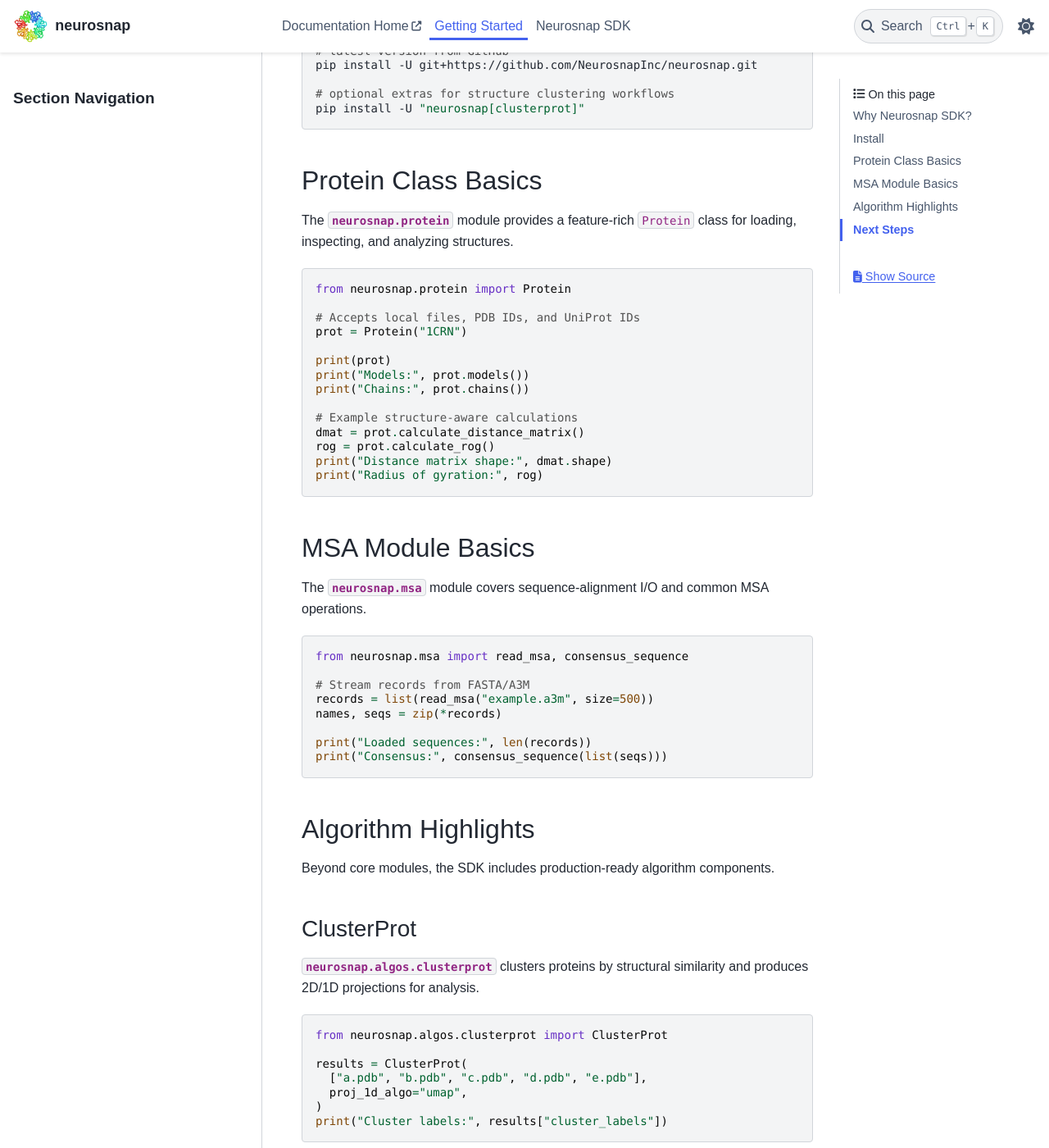
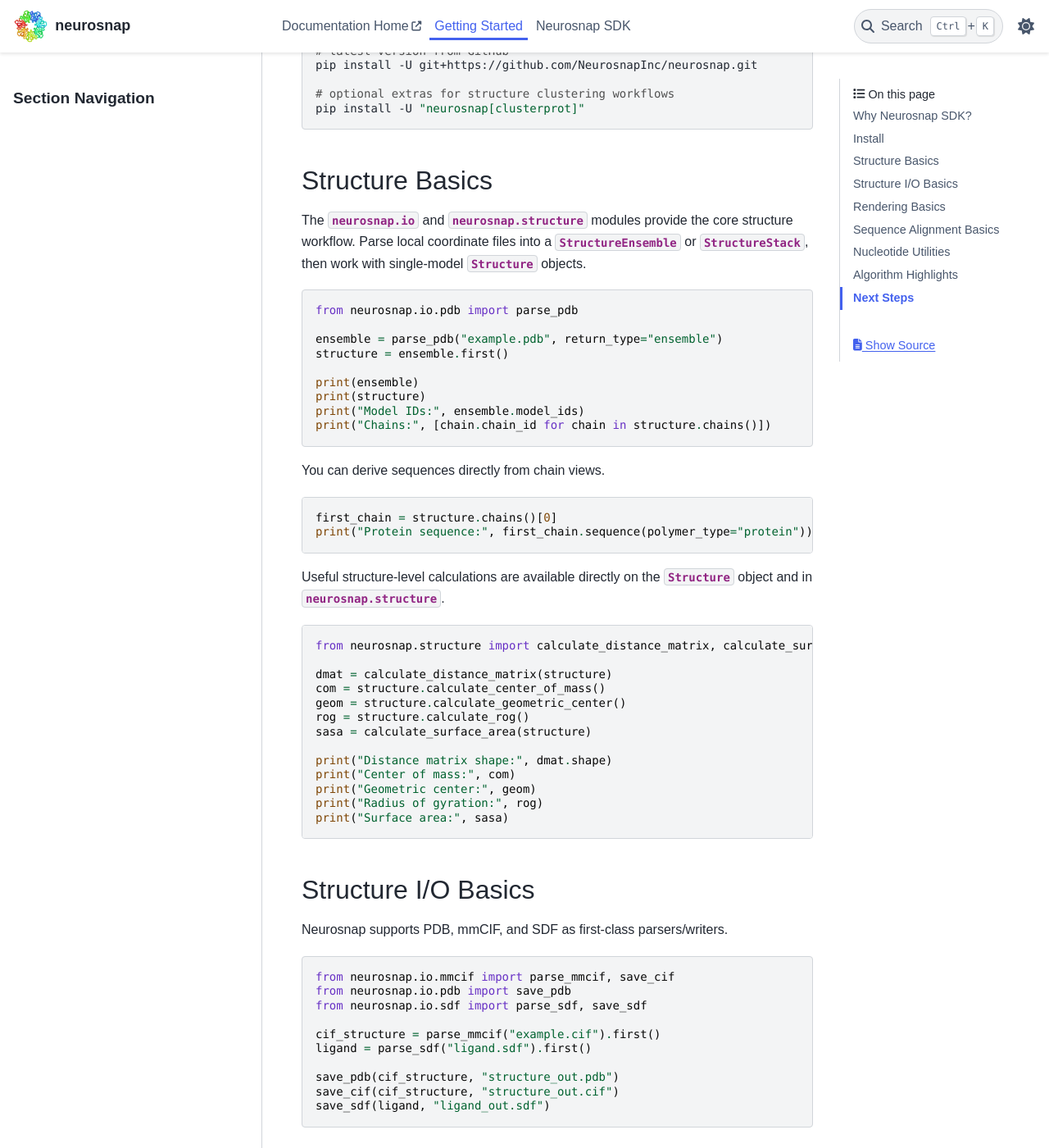
Before and after one commit to NeurosnapInc/neurosnap, a Sphinx documentation site: the page built from docs/source/getting_started.rst, in a window 1280 px wide and 1400 px high, scrolled down 526 px. Shown: the whole window at 82% size. Built offline with Sphinx 7.4.7 and the PyData theme 0.15.4, drawn with Linux system fonts in a browser that asks for light colours; pages that are not in the unit, such as notebooks, are missing from menus; some of the changed text lies outside the part shown.

Commit message:
updated docs and source to match new format

```diff
--- a/docs/source/getting_started.rst
+++ b/docs/source/getting_started.rst
@@ -25,45 +25,115 @@ Install
    # optional extras for structure clustering workflows
    pip install -U "neurosnap[clusterprot]"
 
-Protein Class Basics
---------------------
+Structure Basics
+----------------
 
-The :mod:`neurosnap.protein` module provides a feature-rich ``Protein`` class
-for loading, inspecting, and analyzing structures.
+The :mod:`neurosnap.io` and :mod:`neurosnap.structure` modules provide the
+core structure workflow. Parse local coordinate files into a
+:class:`~neurosnap.structure.structure.StructureEnsemble` or
+:class:`~neurosnap.structure.structure.StructureStack`, then work with
+single-model :class:`~neurosnap.structure.structure.Structure` objects.
 
 .. code-block:: python
 
-   from neurosnap.protein import Protein
+   from neurosnap.io.pdb import parse_pdb
 
-   # Accepts local files, PDB IDs, and UniProt IDs
-   prot = Protein("1CRN")
+   ensemble = parse_pdb("example.pdb", return_type="ensemble")
+   structure = ensemble.first()
 
-   print(prot)
-   print("Models:", prot.models())
-   print("Chains:", prot.chains())
+   print(ensemble)
+   print(structure)
+   print("Model IDs:", ensemble.model_ids)
+   print("Chains:", [chain.chain_id for chain in structure.chains()])
 
-   # Example structure-aware calculations
-   dmat = prot.calculate_distance_matrix()
-   rog = prot.calculate_rog()
-   print("Distance matrix shape:", dmat.shape)
-   print("Radius of gyration:", rog)
-
-MSA Module Basics
------------------
-
-The :mod:`neurosnap.msa` module covers sequence-alignment I/O and common MSA
-operations.
+You can derive sequences directly from chain views.
 
 .. code-block:: python
 
-   from neurosnap.msa import read_msa, consensus_sequence
+   first_chain = structure.chains()[0]
+   print("Protein sequence:", first_chain.sequence(polymer_type="protein"))
 
-   # Stream records from FASTA/A3M
+Useful structure-level calculations are available directly on the
+:class:`~neurosnap.structure.structure.Structure` object and in
+:mod:`neurosnap.structure`.
+
+.. code-block:: python
+
+   from neurosnap.structure import calculate_distance_matrix, calculate_surface_area
+
+   dmat = calculate_distance_matrix(structure)
+   com = structure.calculate_center_of_mass()
+   geom = structure.calculate_geometric_center()
+   rog = structure.calculate_rog()
+   sasa = calculate_surface_area(structure)
+
+   print("Distance matrix shape:", dmat.shape)
+   print("Center of mass:", com)
+   print("Geometric center:", geom)
+   print("Radius of gyration:", rog)
+   print("Surface area:", sasa)
+
+Structure I/O Basics
+--------------------
+
+Neurosnap supports PDB, mmCIF, and SDF as first-class parsers/writers.
+
+.. code-block:: python
+
+   from neurosnap.io.mmcif import parse_mmcif, save_cif
+   from neurosnap.io.pdb import save_pdb
+   from neurosnap.io.sdf import parse_sdf, save_sdf
+
+   cif_structure = parse_mmcif("example.cif").first()
+   ligand = parse_sdf("ligand.sdf").first()
+
+   save_pdb(cif_structure, "structure_out.pdb")
+   save_cif(cif_structure, "structure_out.cif")
+   save_sdf(ligand, "ligand_out.sdf")
+
+Rendering Basics
+----------------
+
+The :mod:`neurosnap.structure.rendering` module provides fast static rendering
+for notebook workflows.
+
+.. code-block:: python
+
+   import matplotlib.pyplot as plt
+   from neurosnap.structure import render_structure_pseudo3D
+
+   image = render_structure_pseudo3D(structure, image_size=(600, 450), style="chain_id")
+   plt.imshow(image)
+   plt.axis("off")
+   plt.show()
+
+Sequence Alignment Basics
+-------------------------
+
+The :mod:`neurosnap.sequence.align` module covers sequence-alignment I/O and
+common MSA operations.
+
+.. code-block:: python
+
+   from neurosnap.sequence.align import consensus_sequence, read_msa
+
    records = list(read_msa("example.a3m", size=500))
    names, seqs = zip(*records)
 
    print("Loaded sequences:", len(records))
    print("Consensus:", consensus_sequence(list(seqs)))
+
+Nucleotide Utilities
+--------------------
+
+The :mod:`neurosnap.sequence.nucleotide` module provides basic nucleotide
+helpers.
+
+.. code-block:: python
+
+   from neurosnap.sequence.nucleotide import get_reverse_complement
+
+   print(get_reverse_complement("ATGGCC"))
 
 Algorithm Highlights
 --------------------
@@ -79,11 +149,15 @@ and produces 2D/1D projections for analysis.
 .. code-block:: python
 
    from neurosnap.algos.clusterprot import ClusterProt
+   from neurosnap.io.pdb import parse_pdb
 
-   results = ClusterProt(
-     ["a.pdb", "b.pdb", "c.pdb", "d.pdb", "e.pdb"],
-     proj_1d_algo="umap",
-   )
+   structures = [
+     parse_pdb("a.pdb", return_type="ensemble").first(),
+     parse_pdb("b.pdb", return_type="ensemble").first(),
+     parse_pdb("c.pdb", return_type="ensemble").first(),
+   ]
+
+   results = ClusterProt(structures, proj_1d_algo="umap")
    print("Cluster labels:", results["cluster_labels"])
 
 EvoEF2
@@ -95,16 +169,15 @@ a powerful free/open alternative to PyRosetta-based setups.
 
 .. code-block:: python
 
-   from neurosnap.algos.evoef2 import calculate_stability, calculate_binding
-   from neurosnap.protein import Protein
+   from neurosnap.algos.evoef2 import calculate_binding, calculate_stability
+   from neurosnap.io.pdb import parse_pdb
 
-   stability = calculate_stability("complex.pdb")
-   # split1/split2 must be exact chain IDs from the structure (case-sensitive).
-   # You can inspect available IDs via:
-   chain_ids = Protein("complex.pdb").chains()
+   structure = parse_pdb("complex.pdb", return_type="ensemble").first()
+   chain_ids = [chain.chain_id for chain in structure.chains()]
    print("Available chains:", chain_ids)
-   # Example: partner 1 is chain A, partner 2 is chain B.
-   binding = calculate_binding("complex.pdb", split1=["A"], split2=["B"])
+
+   stability = calculate_stability(structure)
+   binding = calculate_binding(structure, split1=["A"], split2=["B"])
 
    print("Stability total:", stability["total"])
    print("Binding DG:", binding["dg_bind"]["total"])
```
Also changed, not shown: docs/source/index.rst (+4 -4 lines), 2 other files.
